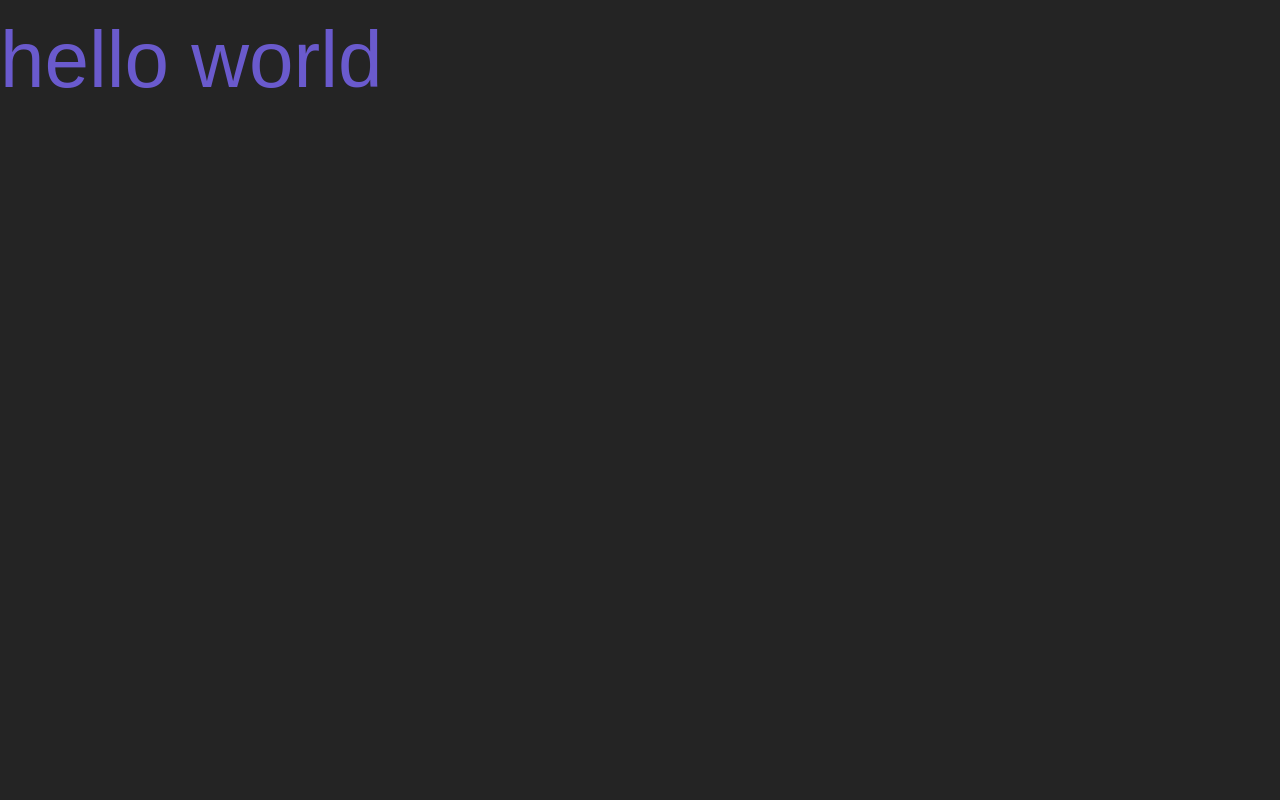
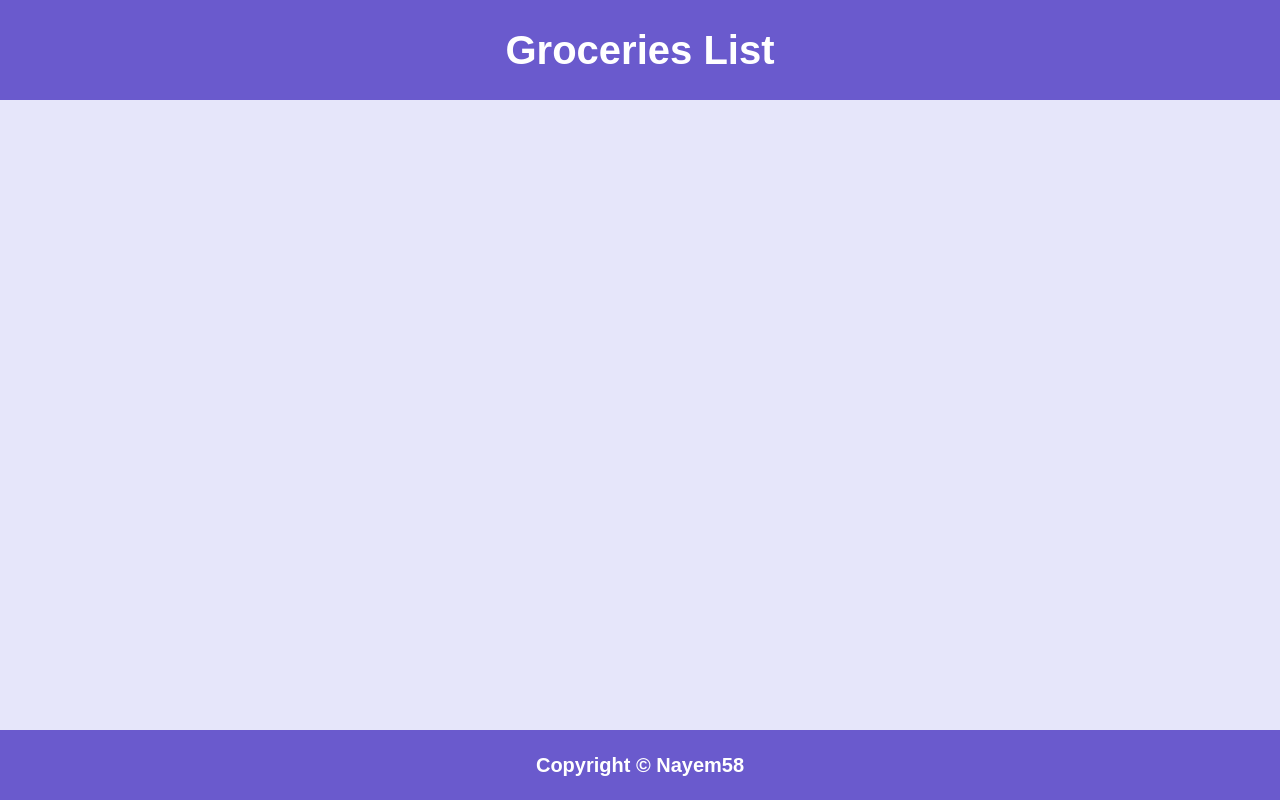
Before and after one commit to Nayem58/groceries-list, a React (Vite) app: page / in a window 1280 px wide. Built offline with nearby package versions, Linux system fonts and the light colour scheme.

Commit message:
header, footer added with css

```diff
--- a/src/App.jsx
+++ b/src/App.jsx
@@ -1,5 +1,14 @@
+import { BsFillTrash3Fill } from "react-icons/bs";
+import Header from "./layouts/Header";
+import Footer from "./layouts/Footer";
+
 function App() {
-  return <h1>hello world</h1>;
+  return (
+    <>
+      <Header />
+      <Footer />
+    </>
+  );
 }
 
 export default App;
--- a/src/index.css
+++ b/src/index.css
@@ -2,10 +2,6 @@
   font-family: Inter, system-ui, Avenir, Helvetica, Arial, sans-serif;
   line-height: 1.5;
   font-weight: 400;
-
-  color-scheme: light dark;
-  color: rgba(255, 255, 255, 0.87);
-  background-color: #242424;
 
   font-synthesis: none;
   text-rendering: optimizeLegibility;
@@ -27,6 +23,27 @@
 body {
   height: 100vh;
   font-family: "Rajdhani", sans-serif;
+  background-color: lavender;
+}
+
+header,
+footer {
+  padding: 20px;
+  background-color: slateblue;
+  color: #fff;
+  text-align: center;
+  font-weight: 700;
+}
+
+header {
+  font-size: 40px;
+}
+
+footer {
+  font-size: 20px;
+  position: fixed;
+  bottom: 0;
+  width: 100%;
 }
 
 h1,
--- /dev/null
+++ b/src/layouts/Footer.jsx
@@ -0,0 +1,7 @@
+import React from "react";
+
+function Footer() {
+  return <footer>Copyright &copy; Nayem58</footer>;
+}
+
+export default Footer;
--- /dev/null
+++ b/src/layouts/Header.jsx
@@ -0,0 +1,7 @@
+import React from "react";
+
+function Header() {
+  return <header>Groceries List</header>;
+}
+
+export default Header;
```
Also changed, not shown: src/components/UserCard.jsx (added, +13 -0 lines).
